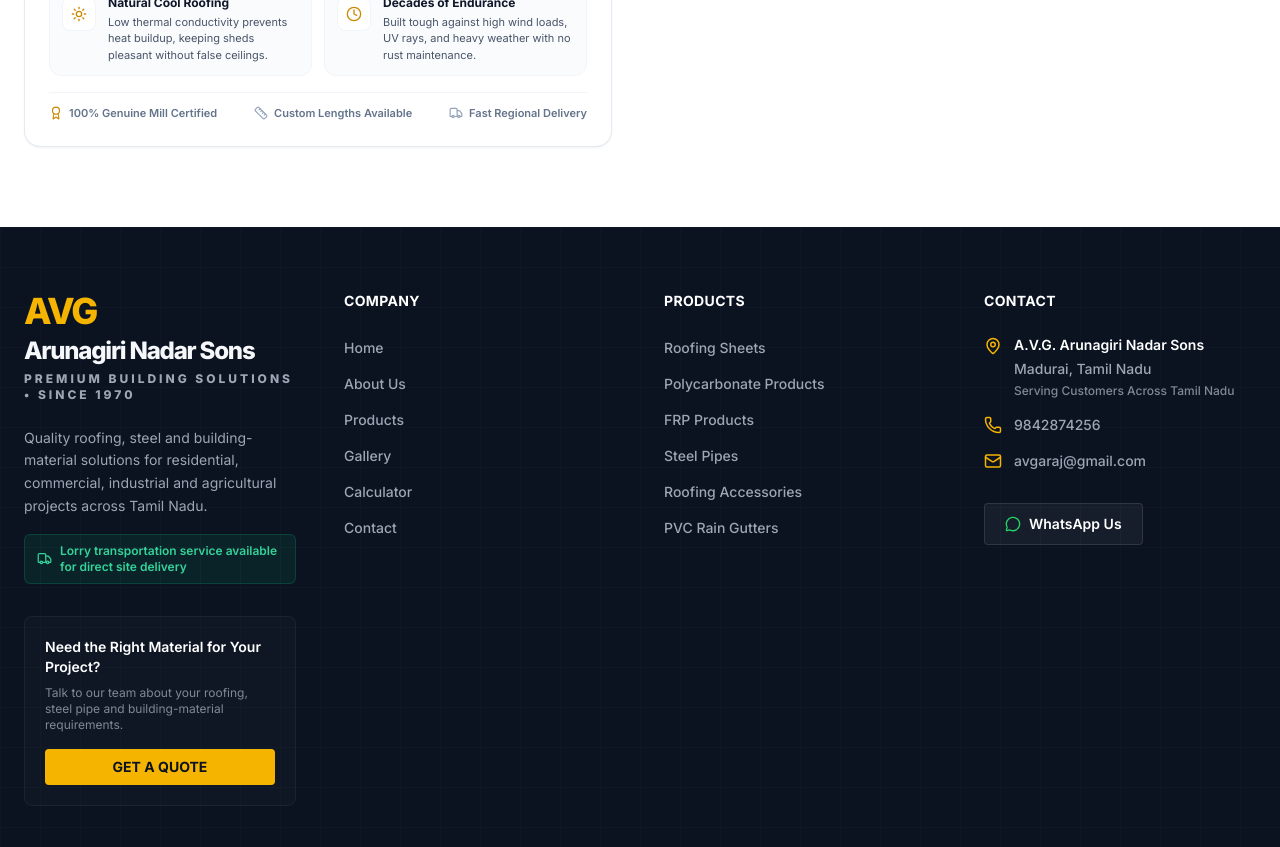
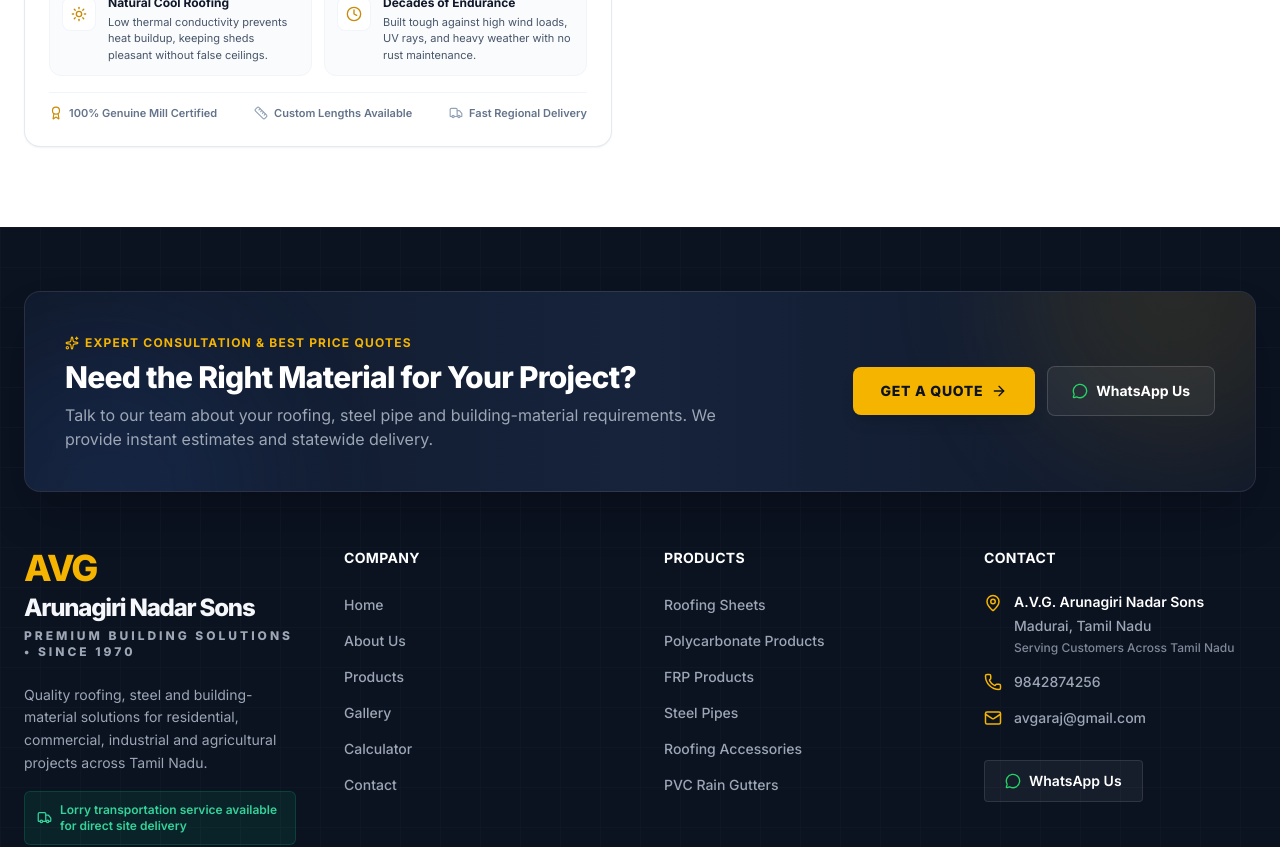
Before and after one commit to Rithesh1904/Avg-Arunagiri-Nadar-and-Sons, a React (Vite) app: page /product/10-feet-upvc-gutter in a window 1280 px wide. Shown: the part 1100-1947 px from the top of the page. Built offline with nearby package versions, Linux system fonts and the light colour scheme.

Commit message:
Redesign pre-footer CTA as a prominent centered rectangle banner card

```diff
--- a/src/components/ui/Footer.jsx
+++ b/src/components/ui/Footer.jsx
@@ -1,6 +1,6 @@
 import React from 'react';
 import { Link } from 'react-router-dom';
-import { Phone, Mail, MapPin, MessageCircle, Truck } from 'lucide-react';
+import { Phone, Mail, MapPin, MessageCircle, Truck, Sparkles, ArrowRight } from 'lucide-react';
 
 export function Footer() {
   return (
@@ -13,10 +13,47 @@ export function Footer() {
 
       <div className="container mx-auto px-4 md:px-6 relative z-10">
 
+        {/* Centered Rectangle CTA Box */}
+        <div className="mb-14 relative overflow-hidden rounded-2xl bg-gradient-to-r from-[#10192b] via-[#16233b] to-[#10192b] border border-white/10 p-6 sm:p-8 md:p-10 shadow-2xl">
+          <div className="absolute top-0 right-0 w-80 h-80 bg-[#F4B400]/10 rounded-full blur-3xl pointer-events-none -translate-y-1/2 translate-x-1/4" />
+          <div className="absolute bottom-0 left-0 w-80 h-80 bg-[#3b82f6]/10 rounded-full blur-3xl pointer-events-none translate-y-1/2 -translate-x-1/4" />
+
+          <div className="relative z-10 flex flex-col lg:flex-row items-center justify-between gap-6 lg:gap-10 text-center lg:text-left">
+            <div className="max-w-2xl">
+              <span className="inline-flex items-center gap-1.5 text-xs font-bold tracking-widest text-[#F4B400] uppercase mb-2">
+                <Sparkles size={14} className="text-[#F4B400]" /> Expert Consultation & Best Price Quotes
+              </span>
+              <h3 className="text-2xl sm:text-3xl font-extrabold text-white tracking-tight mb-2">
+                Need the Right Material for Your Project?
+              </h3>
+              <p className="text-[#9CA6B5] text-sm sm:text-base leading-relaxed">
+                Talk to our team about your roofing, steel pipe and building-material requirements. We provide instant estimates and statewide delivery.
+              </p>
+            </div>
+
+            <div className="flex flex-col sm:flex-row items-center gap-3 w-full sm:w-auto shrink-0">
+              <Link
+                to="/contact"
+                className="inline-flex items-center justify-center gap-2 w-full sm:w-auto px-7 py-3.5 bg-[#F4B400] hover:bg-[#EAA800] text-[#0B1220] font-black text-sm tracking-wider uppercase rounded-lg shadow-lg hover:shadow-[#F4B400]/20 transition-all duration-200"
+              >
+                GET A QUOTE <ArrowRight size={16} />
+              </Link>
+              <a
+                href="https://wa.me/919842874256"
+                target="_blank"
+                rel="noopener noreferrer"
+                className="inline-flex items-center justify-center gap-2 w-full sm:w-auto px-6 py-3.5 bg-white/5 hover:bg-white/10 border border-white/15 text-white font-bold text-sm rounded-lg transition-colors"
+              >
+                <MessageCircle size={16} className="text-[#25D366]" /> WhatsApp Us
+              </a>
+            </div>
+          </div>
+        </div>
+
         {/* Main 4-Column Layout */}
         <div className="grid grid-cols-1 md:grid-cols-2 lg:grid-cols-4 gap-12 mb-16">
 
-          {/* Column 1: Brand & CTA */}
+          {/* Column 1: Brand & Logistics */}
           <div className="flex flex-col">
             {/* Branding */}
             <Link to="/" className="flex flex-col mb-6 group inline-block">
@@ -35,20 +72,9 @@ export function Footer() {
               Quality roofing, steel and building-material solutions for residential, commercial, industrial and agricultural projects across Tamil Nadu.
             </p>
 
-            <div className="flex items-center gap-2 text-xs font-semibold text-emerald-400 bg-emerald-500/10 border border-emerald-500/20 px-3 py-2 rounded-md mb-8">
+            <div className="flex items-center gap-2 text-xs font-semibold text-emerald-400 bg-emerald-500/10 border border-emerald-500/20 px-3 py-2.5 rounded-md">
               <Truck size={15} className="shrink-0 text-emerald-400" />
               <span>Lorry transportation service available for direct site delivery</span>
-            </div>
-
-            <div className="bg-white/[0.02] border border-white/[0.05] p-5 rounded-lg">
-              <h4 className="text-white font-semibold text-sm mb-2">Need the Right Material for Your Project?</h4>
-              <p className="text-[#7F8998] text-xs mb-4">Talk to our team about your roofing, steel pipe and building-material requirements.</p>
-              <Link
-                to="/contact"
-                className="inline-flex items-center justify-center w-full px-4 py-2 bg-[#F4B400] hover:bg-[#EAA800] text-[#0B1220] text-sm font-bold rounded transition-colors duration-200"
-              >
-                GET A QUOTE
-              </Link>
             </div>
           </div>
 
```
